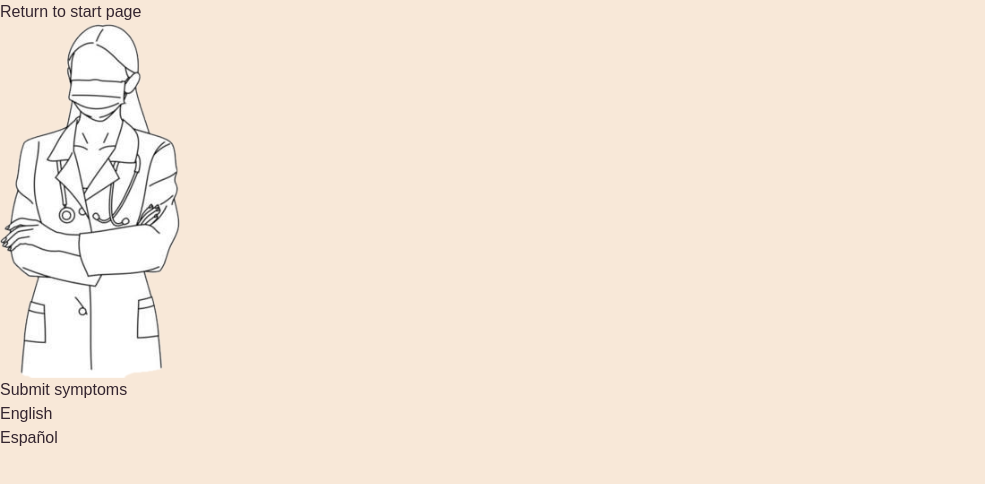
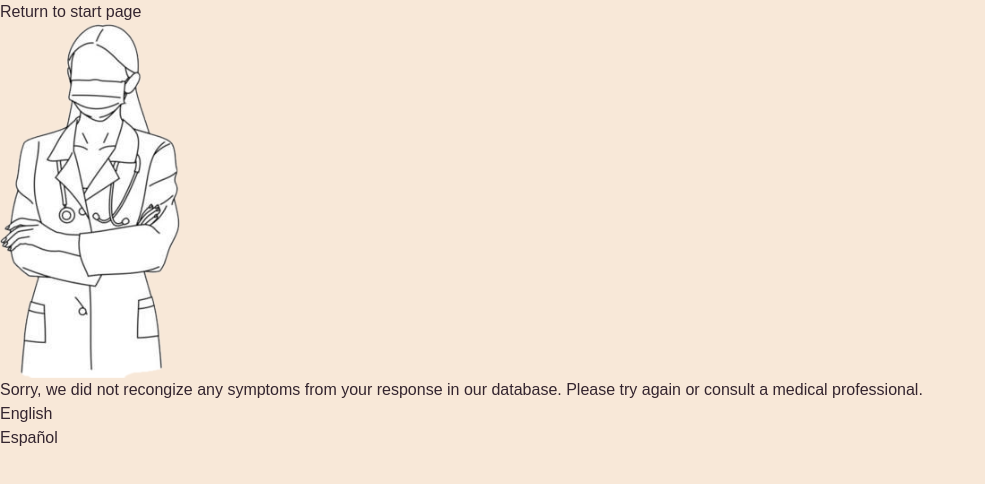
Before and after one commit to vmurlidhar/s25teamk, a Next.js app in the folder team-k/: page /sympQuestion in a window 1280 px wide. Shown: the top 484 px of the page, without its empty margins (0-985 px from the left). Built offline with nearby package versions, Linux system fonts and the light colour scheme.

Commit message:
Redirect user to home page

```diff
--- a/team-k/src/app/sympQuestion/page.tsx
+++ b/team-k/src/app/sympQuestion/page.tsx
@@ -13,7 +13,9 @@ export default function SympInput() {
   const router = useRouter();
   const [symptoms, setSymptoms] = useState<string[]>([]);
   const [userInput, setUserInput] = useState<string | null>("");
-  const [symptomAnswers, setSymptomAnswers] = useState<{ symptom: string; answer: boolean }[]>([]);
+  const [symptomAnswers, setSymptomAnswers] = useState<
+    { symptom: string; answer: boolean }[]
+  >([]);
   const [currentSymptomIndex, setCurrentSymptomIndex] = useState(0);
   const [loading, setLoading] = useState(false);
   const [diseaseList, setDiseaseList] = useState<any | null>(null);
@@ -50,7 +52,9 @@ export default function SympInput() {
 
   useEffect(() => {
     if (diseaseList !== null) {
-      router.push(`/resultsPage?output=${encodeURIComponent(JSON.stringify(diseaseList))}`);
+      router.push(
+        `/resultsPage?output=${encodeURIComponent(JSON.stringify(diseaseList))}`
+      );
     }
   }, [diseaseList, router]);
 
@@ -77,11 +81,11 @@ export default function SympInput() {
   if (!isClient) return null;
 
   return (
-
-
     <div className="flex flex-col items-center min-h-screen p-6 sm:p-12 gap-10 font-[family-name:var(--font-geist-sans)]">
-      <button onClick={() => router.push("/")}
-        className="rounded-full border border-transparent transition-colors flex items-center justify-center bg-foreground text-background gap-2 hover:bg-[#383838] dark:hover:bg-[#ccc] text-base h-12 px-5">
+      <button
+        onClick={() => router.push("/")}
+        className="rounded-full border border-transparent transition-colors flex items-center justify-center bg-foreground text-background gap-2 hover:bg-[#383838] dark:hover:bg-[#ccc] text-base h-12 px-5"
+      >
         <Link href="/">{t("home")}</Link>
       </button>
 
@@ -102,7 +106,9 @@ export default function SympInput() {
           {symptoms.length > 0 && currentSymptomIndex < symptoms.length ? (
             <div>
               {/* Show the current symptom */}
-              <h3 className="text-xl sm:text-2xl font-bold">{t(symptoms[currentSymptomIndex])}</h3>
+              <h3 className="text-xl sm:text-2xl font-bold">
+                {t(symptoms[currentSymptomIndex])}
+              </h3>
 
               {/* Yes / No buttons */}
               <div className="mt-4 flex gap-4">
@@ -121,52 +127,61 @@ export default function SympInput() {
               </div>
             </div>
           ) : (
-            // <h3 className="text-xl sm:text-2xl font-bold">End of array.</h3>
-            <button onClick={async () => { {/* Submit user input button */}
+            <div className="flex flex-col items-center gap-4">
+              {symptomAnswers.length === 0 ? (
+                <h3 className="text-xl sm:text-2xl font-bold text-center">
+                  {t("sorryNoSymptoms")}
+                </h3>
+              ) : (
+                <button
+                  onClick={async () => {
                     setLoading(true);
-              //setDiseaseList(null);
-              console.log(diseaseList);
-
                     try {
                       const res = await fetch("/api/final_diagnose", {
                         method: "POST",
-                  headers: {
-                    "Content-Type": "application/json",
-                  },
-                  body: JSON.stringify({ input: JSON.stringify({symptomAnswers, userInput}) }),
+                        headers: { "Content-Type": "application/json" },
+                        body: JSON.stringify({
+                          input: JSON.stringify({ symptomAnswers, userInput }),
+                        }),
                       });
 
                       const data = await res.json();
                       setDiseaseList(data);
                     } catch (err) {
                       setDiseaseList("Error contacting the server.");
-                console.log(err);
+                      console.error(err);
                     } finally {
                       setLoading(false);
                     }
-              }}>
+                  }}
+                >
                   <span className="rounded-full border border-solid border-transparent transition-colors flex items-center justify-center bg-foreground text-background gap-2 hover:bg-[#383838] dark:hover:bg-[#ccc] text-sm sm:text-base h-10 sm:h-12 px-4 sm:px-5">
-                {loading ? "Loading..." : t('submit')}
+                    {loading ? "Loading..." : t("submit")}
                   </span>
                 </button>
-
+              )}
+            </div>
           )}
         </div>
       </main>
       <div className="flex flex-row gap-4">
-      <div onMouseOverCapture={() => i18n.changeLanguage('en')} className="w-full sm:w-auto">
+        <div
+          onMouseOverCapture={() => i18n.changeLanguage("en")}
+          className="w-full sm:w-auto"
+        >
           <button onClick={() => i18n.changeLanguage("en")}>
-            <a className="rounded-full border border-solid border-transparent transition-colors flex items-center justify-center bg-foreground text-background gap-2 hover:bg-[#383838] dark:hover:bg-[#ccc] text-sm sm:text-base h-10 sm:h-12 px-4 sm:px-5"
-            >
+            <a className="rounded-full border border-solid border-transparent transition-colors flex items-center justify-center bg-foreground text-background gap-2 hover:bg-[#383838] dark:hover:bg-[#ccc] text-sm sm:text-base h-10 sm:h-12 px-4 sm:px-5">
               English
             </a>
           </button>
         </div>
 
-        <div onMouseOverCapture={() => i18n.changeLanguage('es')} className="w-full sm:w-auto">
+        <div
+          onMouseOverCapture={() => i18n.changeLanguage("es")}
+          className="w-full sm:w-auto"
+        >
           <button onClick={() => i18n.changeLanguage("es")}>
-            <a className="rounded-full border border-solid border-transparent transition-colors flex items-center justify-center bg-foreground text-background gap-2 hover:bg-[#383838] dark:hover:bg-[#ccc] text-sm sm:text-base h-10 sm:h-12 px-4 sm:px-5"
-              >
+            <a className="rounded-full border border-solid border-transparent transition-colors flex items-center justify-center bg-foreground text-background gap-2 hover:bg-[#383838] dark:hover:bg-[#ccc] text-sm sm:text-base h-10 sm:h-12 px-4 sm:px-5">
               Español
             </a>
           </button>
--- a/team-k/src/utils/locales/en/misc.ts
+++ b/team-k/src/utils/locales/en/misc.ts
@@ -3,8 +3,12 @@ const misc = {
   pickLanguage: "Pick a language to begin:",
   home: "Return to start page",
 
-  privacyWarning: "NeuroChat uses Gemini AI to analyze symptoms and provide informational guidance. If you are uncomfortable sharing personal medical information with artificial intelligence, please refrain from using this website.",
-  medicalAdviceWarning: "NeuroChat provides informational guidance only and should NOT be used as a formal diagnosis. If you are concerned about your symptoms, please consult a qualified healthcare professional.",
+  privacyWarning:
+    "NeuroChat uses Gemini AI to analyze symptoms and provide informational guidance. If you are uncomfortable sharing personal medical information with artificial intelligence, please refrain from using this website.",
+  medicalAdviceWarning:
+    "NeuroChat provides informational guidance only and should NOT be used as a formal diagnosis. If you are concerned about your symptoms, please consult a qualified healthcare professional.",
+  sorryNoSymptoms:
+    "Sorry, we did not recongize any symptoms from your response in our database. Please try again or consult a medical professional.",
 };
 
 export default misc;
--- a/team-k/src/utils/locales/es/misc.ts
+++ b/team-k/src/utils/locales/es/misc.ts
@@ -3,8 +3,12 @@ const misc = {
   pickLanguage: "Elige un idioma para empezar:",
   home: "Volver a la página de inicio",
 
-  privacyWarning: "NeuroChat utiliza Gemini AI para analizar los síntomas y proporcionar orientación informativa. Si no se siente cómodo compartiendo información médica personal con inteligencia artificial, absténgase de utilizar este sitio web.",
-  medicalAdviceWarning: "NeuroChat proporciona únicamente orientación informativa y NO debe utilizarse como un diagnóstico formal. Si le preocupan sus síntomas, consulte a un profesional de la salud calificado.",
+  privacyWarning:
+    "NeuroChat utiliza Gemini AI para analizar los síntomas y proporcionar orientación informativa. Si no se siente cómodo compartiendo información médica personal con inteligencia artificial, absténgase de utilizar este sitio web.",
+  medicalAdviceWarning:
+    "NeuroChat proporciona únicamente orientación informativa y NO debe utilizarse como un diagnóstico formal. Si le preocupan sus síntomas, consulte a un profesional de la salud calificado.",
+  sorryNoSymptoms:
+    "Lo sentimos, no hemos detectado ningún síntoma en su respuesta en nuestra base de datos. Inténtelo de nuevo o consulte con un profesional médico.",
 };
 
 export default misc;
```
Lines whose indentation alone changed are shown as unchanged.
